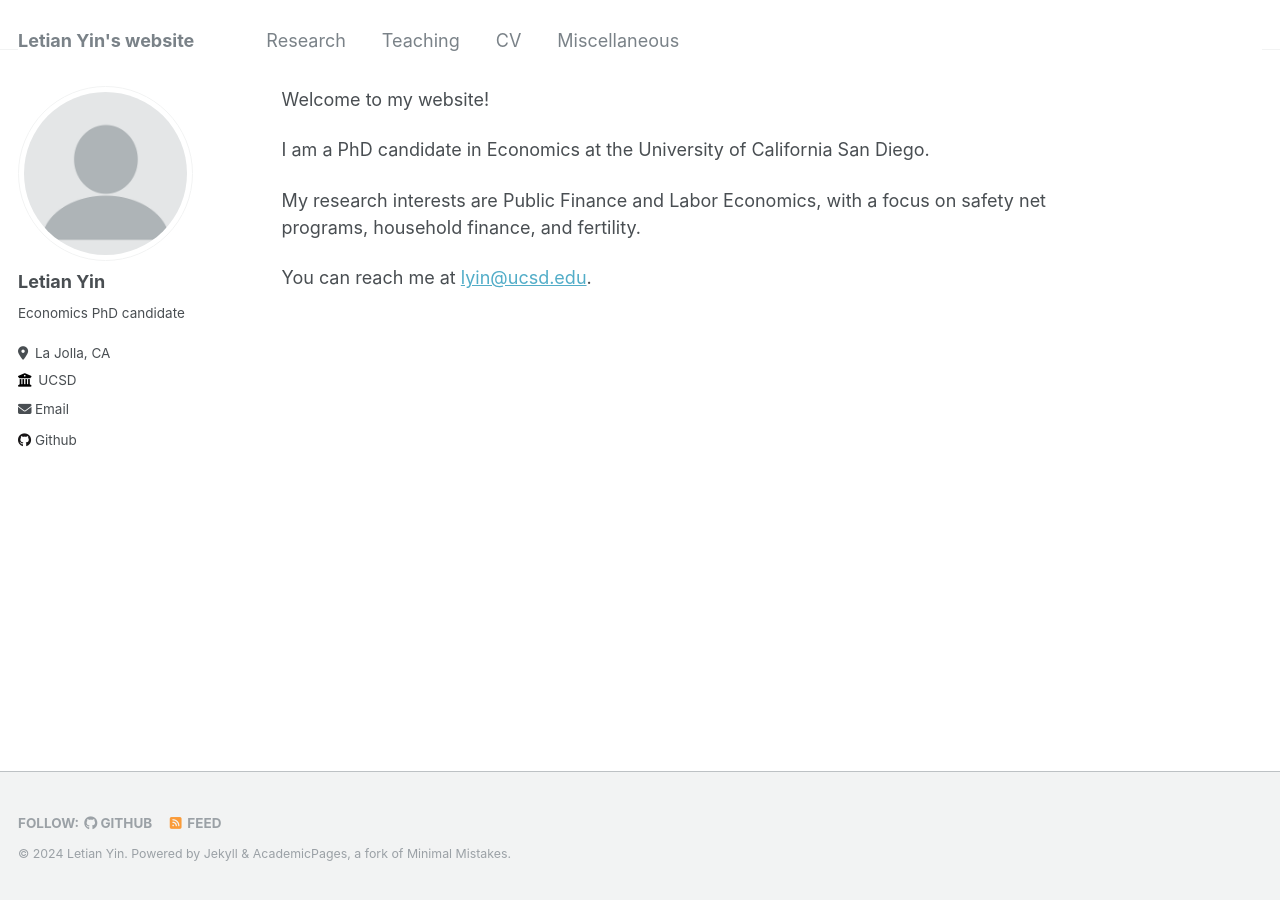
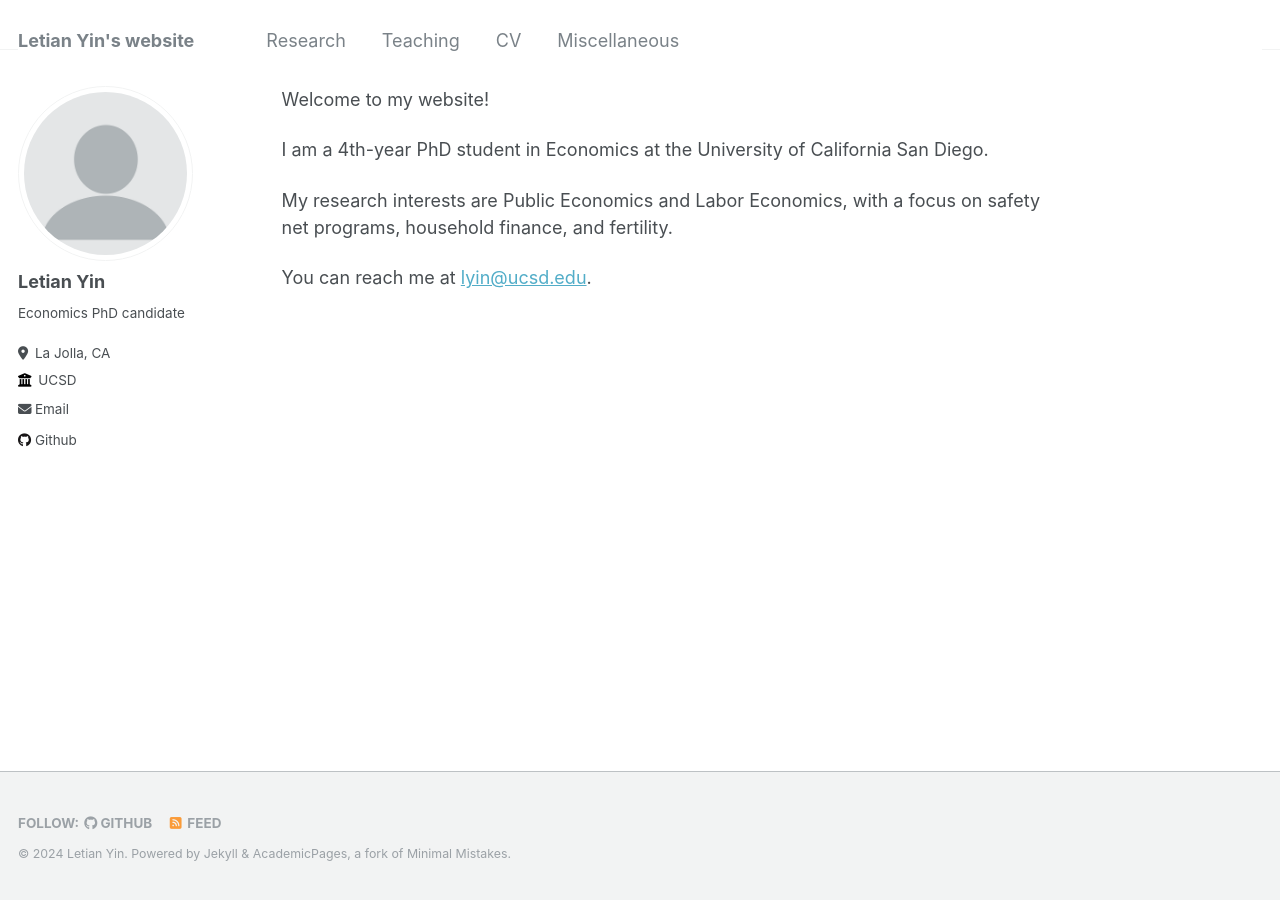
Before and after one commit to letian-yin/letian-yin.github.io, a Jekyll site: the page built from _pages/about.md, in a window 1280 px wide. Built offline with Jekyll 4.4.1, drawn with Linux system fonts in a browser that asks for light colours.

Commit message:
Update about.md

```diff
--- a/_pages/about.md
+++ b/_pages/about.md
@@ -8,8 +8,8 @@ redirect_from:
 
 Welcome to my website!
 
-I am a PhD candidate in Economics at the University of California San Diego.
+I am a 4th-year PhD student in Economics at the University of California San Diego.
 
-My research interests are Public Finance and Labor Economics, with a focus on safety net programs, household finance, and fertility.
+My research interests are Public Economics and Labor Economics, with a focus on safety net programs, household finance, and fertility.
 
 You can reach me at [lyin@ucsd.edu](mailto:lyin@ucsd.edu).
```
